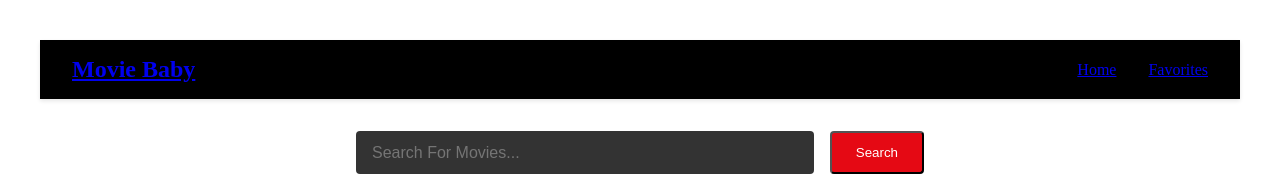
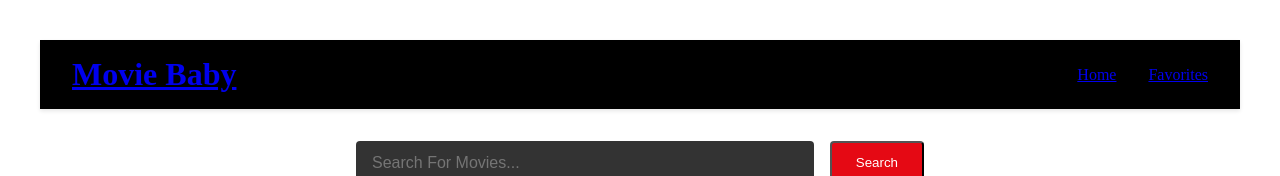
Before and after one commit to srivenkateswaran6002/Movie-Search, a React (Vite) app: page / in a window 1280 px wide. Shown: the top 176 px of the page. Built offline with nearby package versions, Linux system fonts and the light colour scheme; no server answers.

Commit message:
Got the homepage to load popular movies

```diff
--- a/src/components/MovieCard.jsx
+++ b/src/components/MovieCard.jsx
@@ -1,4 +1,6 @@
 import "../css/MovieCard.css"
+
+const img_url = import.meta.env.VITE_IMG_URL
 
 export default function MovieCard({movie}){
 
@@ -10,7 +12,7 @@ export default function MovieCard({movie}){
         <>
         <div className="movie-card">
             <div className="movie-poster">
-                <img src={movie.url} alt={movie.title} />
+                <img src={`${img_url}${movie.poster_path}`} alt={movie.title} />
                 <div className="movie-overlay">
                     <button className="favorite-btn" onClick={favorite}>❤️</button>
                 </div>
--- a/src/css/Favorites.css
+++ b/src/css/Favorites.css
@@ -8,7 +8,7 @@
   margin-bottom: 2rem;
   text-align: center;
   font-size: 2.5rem;
-  color: #ffffff;
+  color: #4800ff;
   text-shadow: 2px 2px 4px rgba(0, 0, 0, 0.3);
 }
 
@@ -24,15 +24,14 @@
 .favorites-empty h2 {
   margin-bottom: 1rem;
   font-size: 2rem;
-  color: #e50914;
+  color: #ff000d;
 }
 
 .favorites-empty p {
-  color: #999;
+  color: #353232;
   font-size: 1.2rem;
   line-height: 1.6;
 }
-
 
 /* Animation for new favorites being added */
 @keyframes fadeIn {
--- a/src/css/Home.css
+++ b/src/css/Home.css
@@ -12,6 +12,11 @@
   padding: 0 1rem;
   box-sizing: border-box;
 }
+.loading{
+  text-align: center;
+  font-family: 'Courier New', Courier, monospace;
+  font-size: xx-large;
+}
 
 .search-input {
   flex: 1;
@@ -21,6 +26,7 @@
   background-color: #333;
   color: white;
   font-size: 1rem;
+
 }
 
 .search-input:focus {
@@ -39,7 +45,7 @@
 }
 
 .search-button:hover {
-  background-color: #f40612;
+  background-color: #f40a06;
 }
 
 
--- a/src/css/MovieCard.css
+++ b/src/css/MovieCard.css
@@ -94,10 +94,11 @@
 .movie-info h3 {
   font-size: 1rem;
   margin: 0;
+  color: #ffffff;
 }
 
 .movie-info p {
-  color: #999;
+  color: #c4c4c4;
   font-size: 0.9rem;
 }
 
@@ -105,6 +106,14 @@
   color: #ffd700;
   font-size: 0.9rem;
   margin-top: auto;
+}
+.movie-overlay {
+  opacity: 0;
+  transition: opacity .3s ease-in-out;
+}
+
+.movie-card:hover .movie-overlay {
+  opacity: 1;
 }
 
 @media (max-width: 768px) {
@@ -120,5 +129,6 @@
     width: 32px;
     height: 32px;
     font-size: 1.2rem;
+
   }
 }
--- a/src/css/Navbar.css
+++ b/src/css/Navbar.css
@@ -8,20 +8,23 @@
 }
 
 .navbar-brand {
-  font-size: 1.5rem;
+  font-size: 2rem;
   font-weight: bold;
 }
 
+
 .navbar-links {
   display: flex;
+
   gap: 2rem;
 }
 
 .nav-link {
-  font-size: 1rem;
+  font-size: 1.5rem;
   padding: 0.5rem 1rem;
   border-radius: 4px;
   transition: background-color 0.2s;
+  color: aliceblue;
 }
 
 .nav-link:hover {
--- /dev/null
+++ b/src/css/index.css
@@ -0,0 +1,84 @@
+:root {
+  font-family: Inter, system-ui, Avenir, Helvetica, Arial, sans-serif;
+  line-height: 1.5;
+  font-weight: 400;
+
+  color-scheme: light dark;
+  color: rgba(255, 255, 255, 0.87);
+  background-color: #242424;
+
+  font-synthesis: none;
+  text-rendering: optimizeLegibility;
+  -webkit-font-smoothing: antialiased;
+  -moz-osx-font-smoothing: grayscale;
+}
+
+* {
+  margin: 0;
+  padding: 0;
+  box-sizing: border-box;
+}
+
+html, body {
+  overflow-x: hidden;
+}
+
+body {
+  margin: 0;
+  width: 100%;
+  min-height: 100vh;
+  position: relative;
+}
+
+#root {
+  width: 100%;
+  min-height: 100vh;
+  display: flex;
+  flex-direction: column;
+}
+
+a {
+  font-weight: 500;
+  color: #646cff;
+  text-decoration: inherit;
+}
+a:hover {
+  color: #535bf2;
+}
+
+h1 {
+  font-size: 3.2em;
+  line-height: 1.1;
+}
+
+button {
+  border-radius: 8px;
+  border: 1px solid transparent;
+  padding: 0.6em 1.2em;
+  font-size: 1em;
+  font-weight: 500;
+  font-family: inherit;
+  background-color: #1a1a1a;
+  cursor: pointer;
+  transition: border-color 0.25s;
+}
+button:hover {
+  border-color: #646cff;
+}
+button:focus,
+button:focus-visible {
+  outline: 4px auto -webkit-focus-ring-color;
+}
+
+@media (prefers-color-scheme: light) {
+  :root {
+    color: #213547;
+    background-color: #ffffff;
+  }
+  a:hover {
+    color: #747bff;
+  }
+  button {
+    background-color: #f9f9f9;
+  }
+}
--- a/src/pages/Home.jsx
+++ b/src/pages/Home.jsx
@@ -18,10 +18,11 @@ export default function Home() {
             try {
                 const popularMovies = await getPopularMovies()
                 setMovies(popularMovies)
+                setError(null)
             }
             catch(err) {
                 console.log(err)
-                setError(err)
+                setError("Failed to load movies...")
             }
             finally {
                 setLoading(false)
--- a/src/services/api.js
+++ b/src/services/api.js
@@ -2,7 +2,7 @@ const url = import.meta.env.VITE_BASE_URL
 const key = import.meta.env.VITE_API_KEY
 
 export const getPopularMovies = async () => {
-    const response = await fetch(`${url}/movies/popular?api_key=${key}`)
+    const response = await fetch(`${url}/movie/popular?api_key=${key}`)
     const data = await response.json()
     // console.log(data)
     return data.results
```
